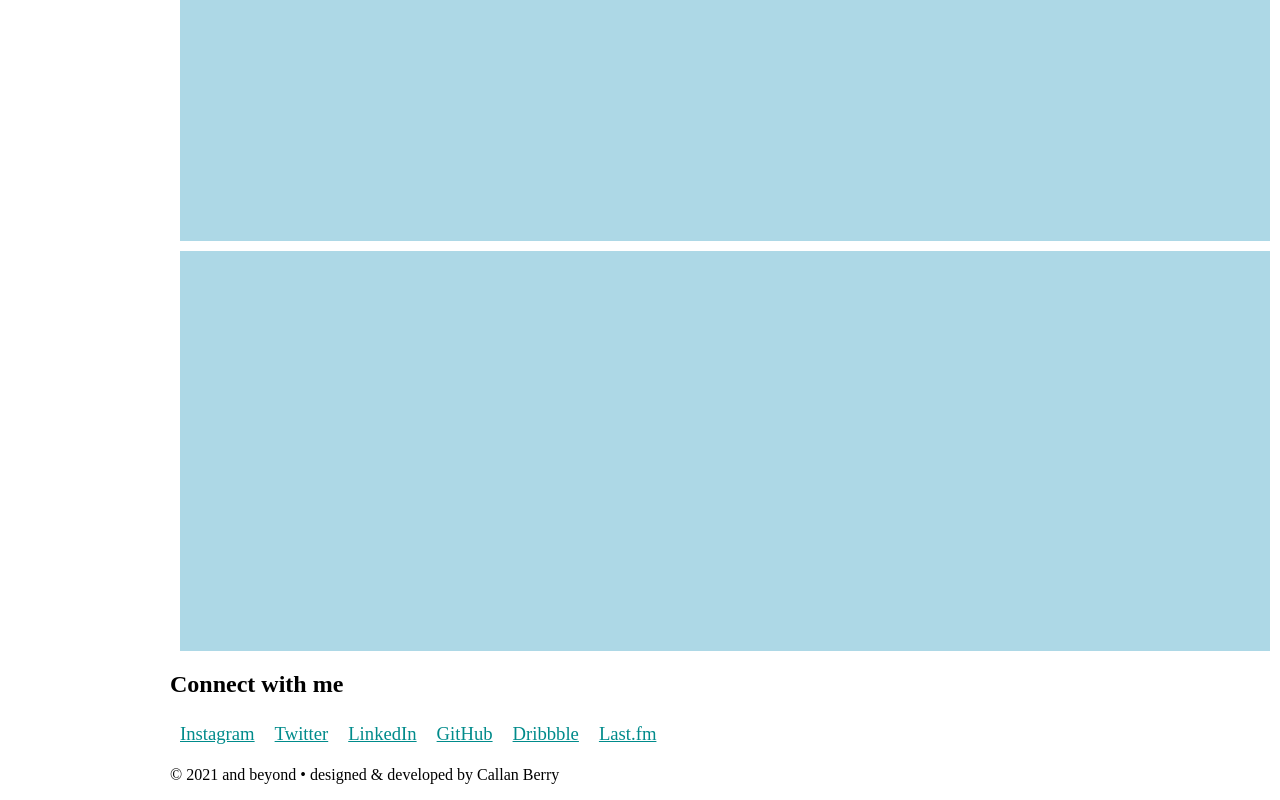
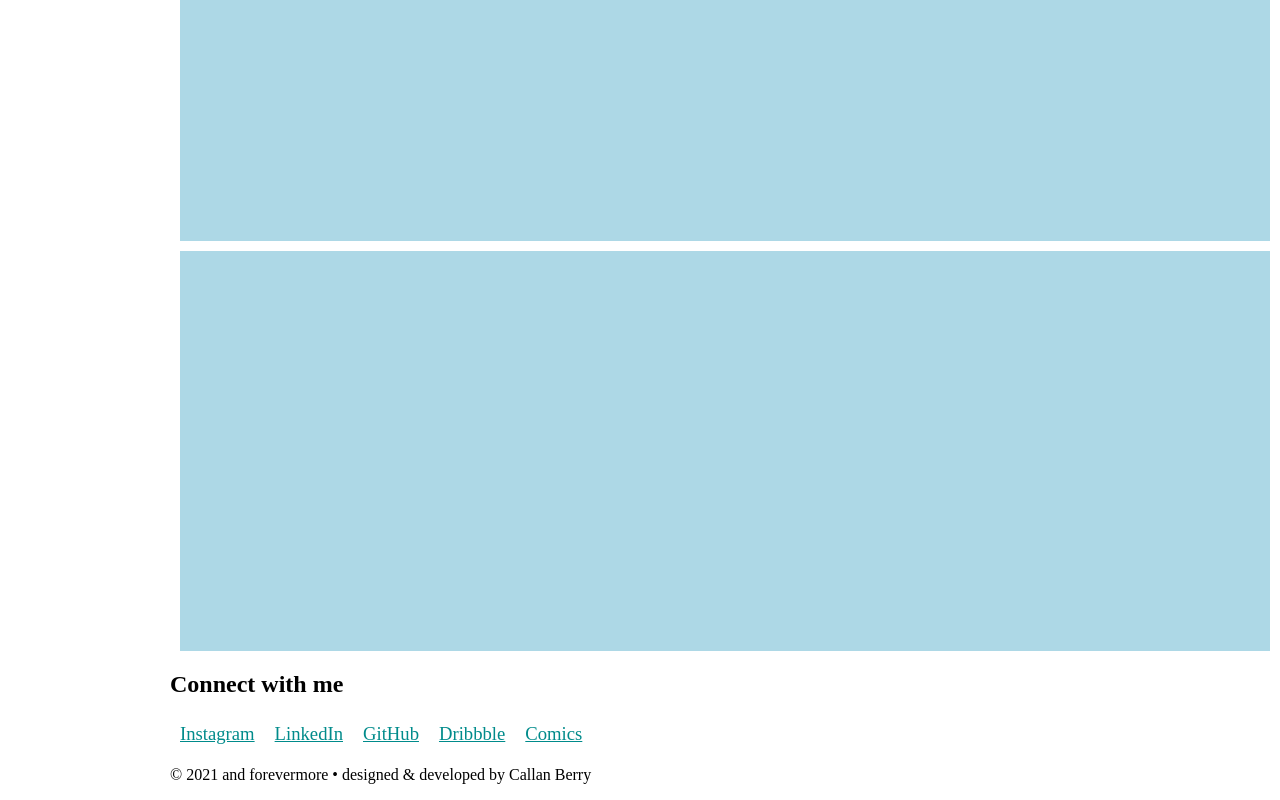
Before and after one commit to callanbeckberry/berryux, a plain HTML site: page index.html in a window 1280 px wide. Shown: the part 989-1789 px from the top of the page. Drawn offline with Linux system fonts and the light colour scheme.

Commit message:
Update index.html

```diff
--- a/index.html
+++ b/index.html
@@ -24,15 +24,14 @@
             <footer>
                 <h2>Connect with me</h2>
                 <ul>
-                    <li><a href="https://www.instagram.com/thingsmyhands/" target="_blank">Instagram</a></li>
-                    <li><a href="https://twitter.com/kmbrlygl" target="_blank">Twitter</a></li>
-                    <li><a href="https://www.linkedin.com/in/klosenara/" target="_blank">LinkedIn</a></li>
-                    <li><a href="https://github.com/kmbrlygl" target="_blank">GitHub</a></li>
-                    <li><a href="https://dribbble.com/kmbrlygl" target="_blank">Dribbble</a></li>
-                    <li><a href="https://www.last.fm/user/small_tuggs" target="_blank">Last.fm</a></li>
+                    <li><a href="https://www.instagram.com/mumblecity/" target="_blank">Instagram</a></li>
+                    <li><a href="https://www.linkedin.com/in/callanberry/" target="_blank">LinkedIn</a></li>
+                    <li><a href="https://github.com/callanbeckberry" target="_blank">GitHub</a></li>
+                    <li><a href="https://dribbble.com/callanberry" target="_blank">Dribbble</a></li>
+                    <li><a href="https://www.mumblecity.com" target="_blank">Comics</a></li>
                 </ul>
                 <p>
-                    © 2021 and beyond • designed &amp; developed by Callan Berry
+                    © 2021 and forevermore • designed &amp; developed by Callan Berry
                 </p>
             </footer>
         </div>
```
